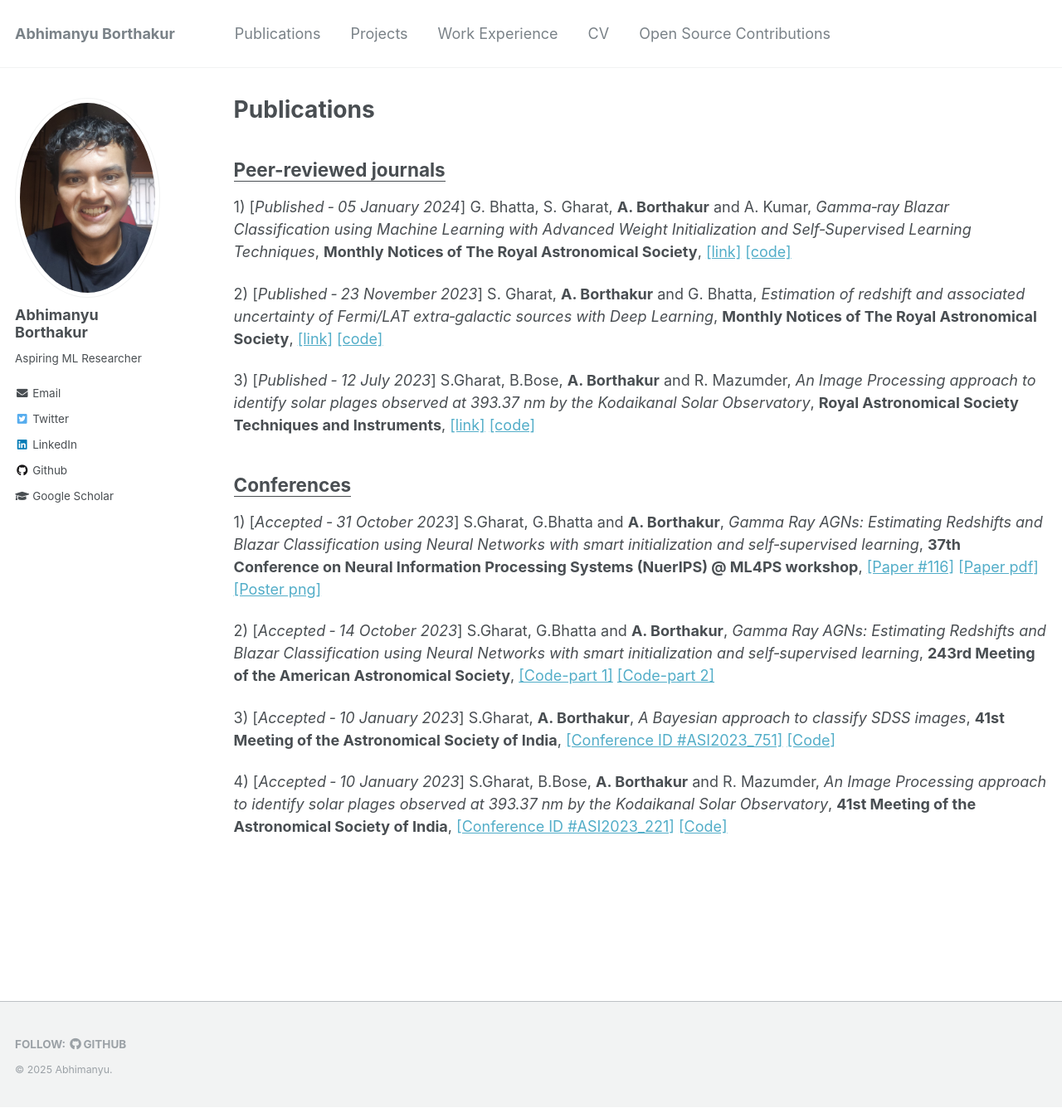
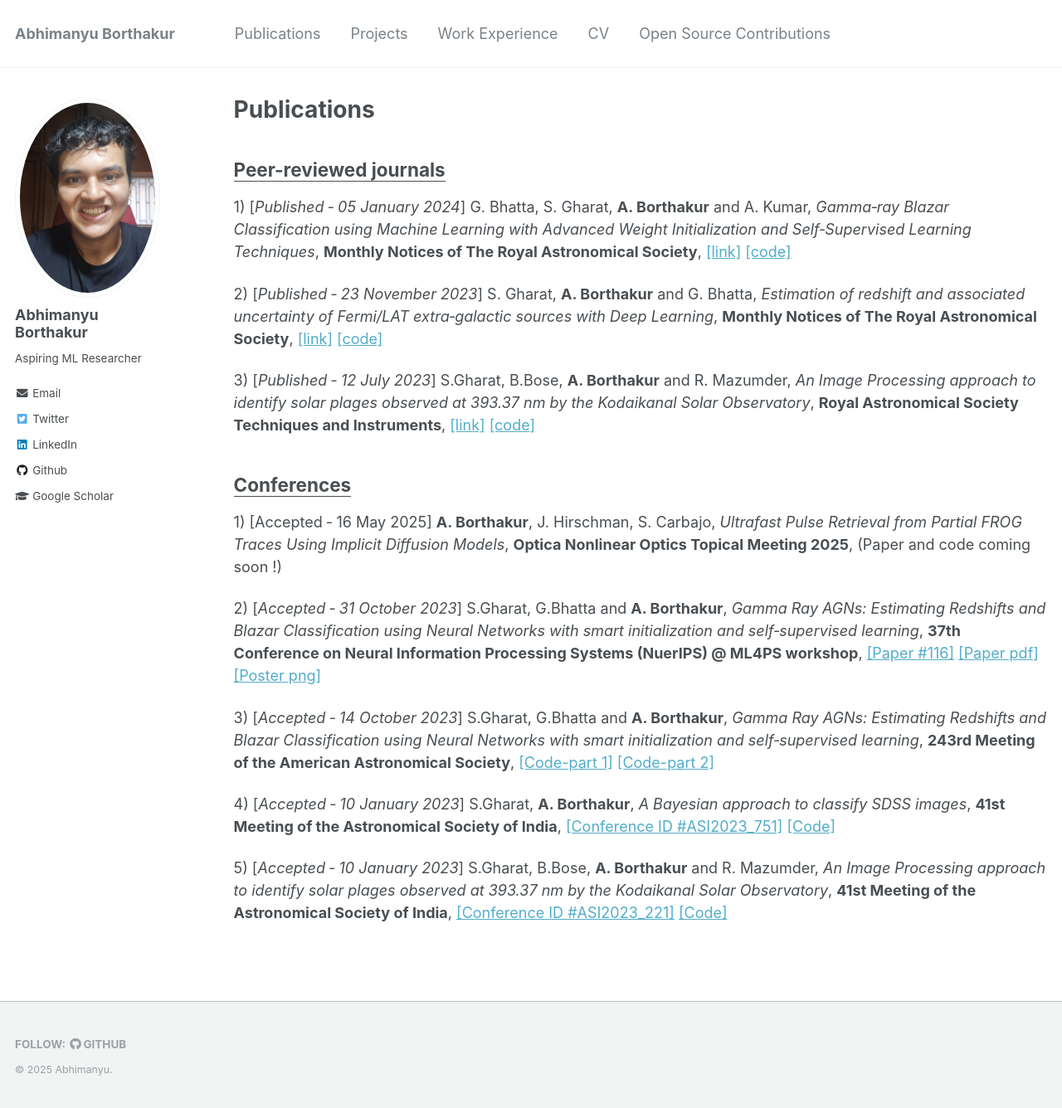
Before and after one commit to abhimanyu911/abhimanyu911.github.io, a Jekyll site: the page built from _pages/publications.md, in a window 1280 px wide and 1336 px high. Shown: the whole window at 83% size. Built offline with Jekyll 4.4.1, drawn with Linux system fonts in a browser that asks for light colours.

Commit message:
updated pubs page

```diff
--- a/_pages/publications.md
+++ b/_pages/publications.md
@@ -18,14 +18,16 @@ author_profile: true
 
 ## <ins>Conferences</ins>
 
-
-1) [*Accepted ‑ 31 October 2023*] S.Gharat, G.Bhatta and **A. Borthakur**, *Gamma Ray AGNs: Estimating Redshifts and Blazar Classification using Neural Networks with smart initialization and self‑supervised learning*, **37th Conference on Neural Information Processing Systems (NuerIPS) @ ML4PS workshop**, [[Paper #116]](https://ml4physicalsciences.github.io/2023/)  [[Paper pdf]](https://ml4physicalsciences.github.io/2023/files/NeurIPS_ML4PS_2023_116.pdf)  [[Poster png]](https://nips.cc/media/PosterPDFs/NeurIPS%202023/76165.png)
+1) [Accepted ‑ 16 May 2025] **A. Borthakur**, J. Hirschman, S. Carbajo, *Ultrafast Pulse Retrieval from Partial FROG Traces Using Implicit Diffusion Models*, **Optica Nonlinear Optics Topical Meeting 2025**, (Paper and code coming soon !)
 
 
-2) [*Accepted ‑ 14 October 2023*] S.Gharat, G.Bhatta and **A. Borthakur**, *Gamma Ray AGNs: Estimating Redshifts and Blazar Classification using Neural Networks with smart initialization and self‑supervised learning*, **243rd Meeting of the American Astronomical Society**, [[Code-part 1]](https://github.com/abhimanyu911/redshift-regression-with-uncertainty)  [[Code-part 2]](https://github.com/abhimanyu911/bcu-classification)
+2) [*Accepted ‑ 31 October 2023*] S.Gharat, G.Bhatta and **A. Borthakur**, *Gamma Ray AGNs: Estimating Redshifts and Blazar Classification using Neural Networks with smart initialization and self‑supervised learning*, **37th Conference on Neural Information Processing Systems (NuerIPS) @ ML4PS workshop**, [[Paper #116]](https://ml4physicalsciences.github.io/2023/)  [[Paper pdf]](https://ml4physicalsciences.github.io/2023/files/NeurIPS_ML4PS_2023_116.pdf)  [[Poster png]](https://nips.cc/media/PosterPDFs/NeurIPS%202023/76165.png)
 
 
-3) [*Accepted ‑ 10 January 2023*] S.Gharat, **A. Borthakur**, *A Bayesian approach to classify SDSS images*, **41st Meeting of the Astronomical Society of India**, [[Conference ID #ASI2023_751]](https://www.astron-soc.in/asi2023/sites/default/files/bp_file_uploads/ASI_2023_Instrumentation_and_Techniques1.pdf)  [[Code]](https://github.com/abhimanyu911/bayesian_sdss)
+3) [*Accepted ‑ 14 October 2023*] S.Gharat, G.Bhatta and **A. Borthakur**, *Gamma Ray AGNs: Estimating Redshifts and Blazar Classification using Neural Networks with smart initialization and self‑supervised learning*, **243rd Meeting of the American Astronomical Society**, [[Code-part 1]](https://github.com/abhimanyu911/redshift-regression-with-uncertainty)  [[Code-part 2]](https://github.com/abhimanyu911/bcu-classification)
 
 
-4) [*Accepted ‑ 10 January 2023*] S.Gharat, B.Bose, **A. Borthakur** and R. Mazumder, *An Image Processing approach to identify solar plages observed at 393.37 nm by the Kodaikanal Solar Observatory*, **41st Meeting of the Astronomical Society of India**, [[Conference ID #ASI2023_221]](https://www.astron-soc.in/asi2023/sites/default/files/bp_file_uploads/ASI_2023_Instrumentation_and_Techniques1.pdf)  [[Code]](https://github.com/abhimanyu911/Plages-Identification)
+4) [*Accepted ‑ 10 January 2023*] S.Gharat, **A. Borthakur**, *A Bayesian approach to classify SDSS images*, **41st Meeting of the Astronomical Society of India**, [[Conference ID #ASI2023_751]](https://www.astron-soc.in/asi2023/sites/default/files/bp_file_uploads/ASI_2023_Instrumentation_and_Techniques1.pdf)  [[Code]](https://github.com/abhimanyu911/bayesian_sdss)
+
+
+5) [*Accepted ‑ 10 January 2023*] S.Gharat, B.Bose, **A. Borthakur** and R. Mazumder, *An Image Processing approach to identify solar plages observed at 393.37 nm by the Kodaikanal Solar Observatory*, **41st Meeting of the Astronomical Society of India**, [[Conference ID #ASI2023_221]](https://www.astron-soc.in/asi2023/sites/default/files/bp_file_uploads/ASI_2023_Instrumentation_and_Techniques1.pdf)  [[Code]](https://github.com/abhimanyu911/Plages-Identification)
```
